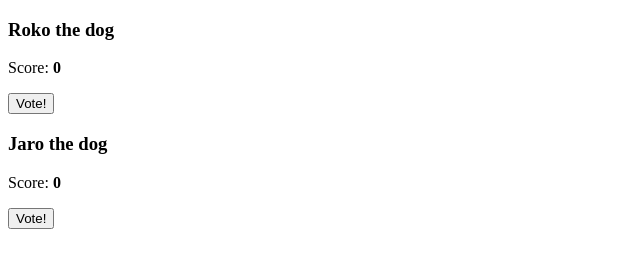
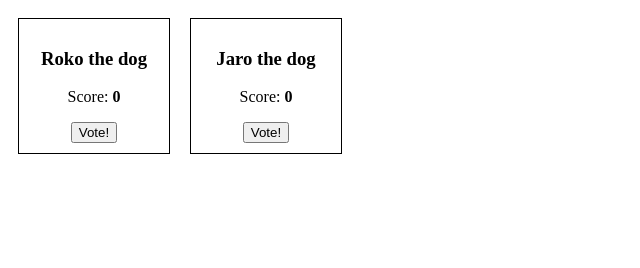
Before and after one commit to OnlyPiras/VueJs, a plain HTML site: page vue_metody.html in a window 1280 px wide. Shown: the whole page, without its empty margins (0-640 px from the left). Drawn offline with Linux system fonts and the light colour scheme.

Commit message:
cOMMIT AKTUALIZACJA

```diff
--- a/vue_metody.html
+++ b/vue_metody.html
@@ -5,6 +5,17 @@
  <head>
     <meta charset="utf-8">
     <title>Vue.js Intro</title>
+	<style>
+	.dogStuff{
+		border: 1px solid black;
+        float: left;
+        padding: 10px;
+        margin: 10px;
+        width: 130px;
+        text-align: center;
+	}
+	</style>
+
   </head>
 </head>
 
```
